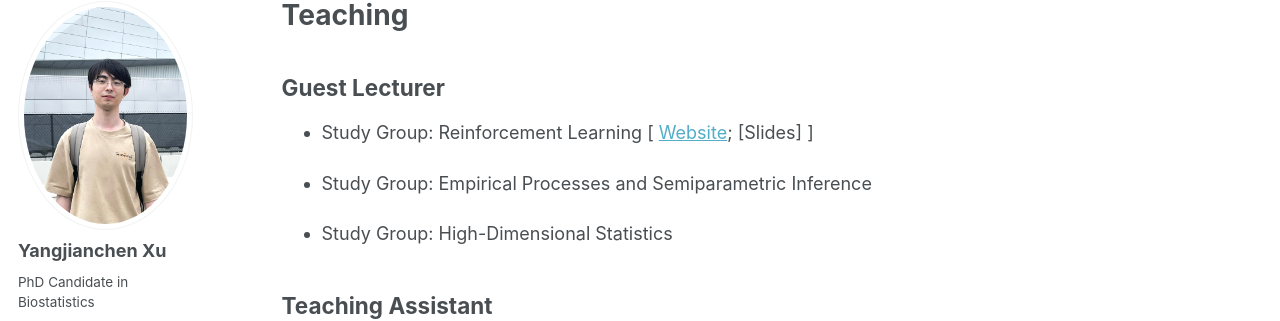
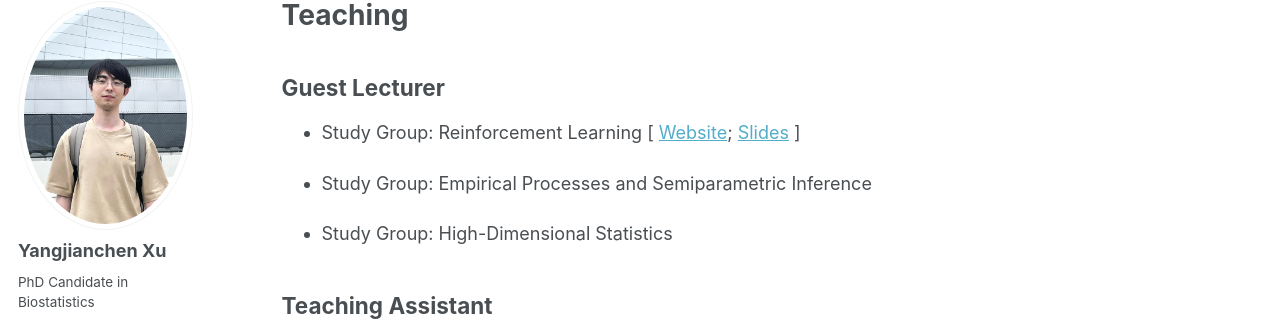
Before and after one commit to yangjc-xu/yangjc-xu.github.io, a Jekyll site: the page built from _pages/teaching.md, in a window 1280 px wide and 1021 px high. Shown: the part 117-438 px from the top of the window. Built offline with Jekyll 4.4.1, drawn with Linux system fonts in a browser that asks for light colours; some web fonts are replaced; part of the change alters nothing that is shown.

```diff
--- a/_pages/teaching.md
+++ b/_pages/teaching.md
@@ -7,7 +7,7 @@ author_profile: true
 
 ## Guest Lecturer
 
-  - Study Group: Reinforcement Learning [ [Website](https://tarheels.live/bios2021/); [Slides] ]
+  - Study Group: Reinforcement Learning [ [Website](https://tarheels.live/bios2021/); [Slides](/teaching/EPSI) ]
 
   - Study Group: Empirical Processes and Semiparametric Inference
 
```
